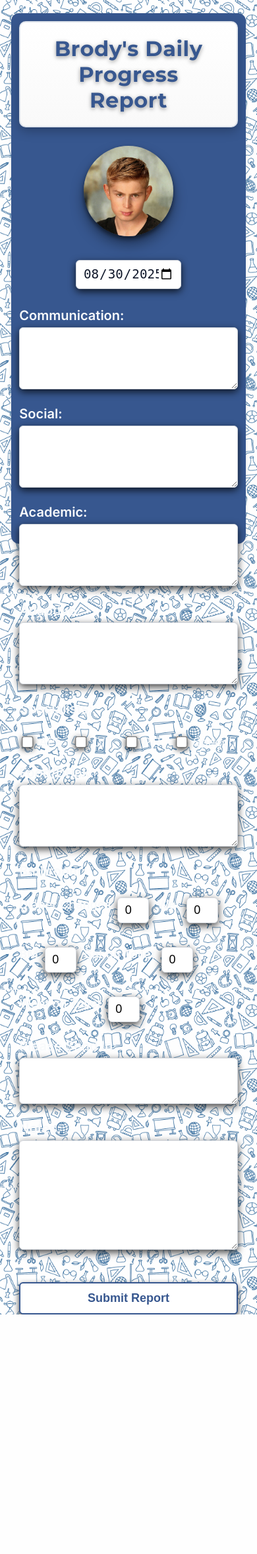
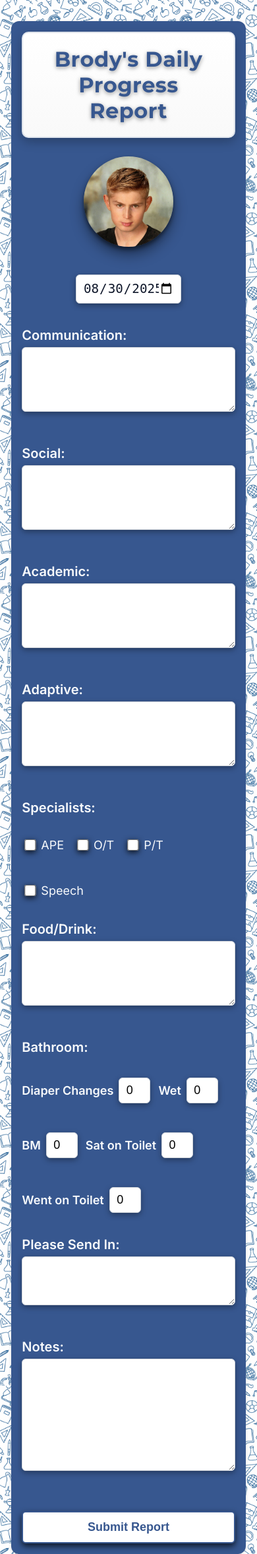
Before and after one commit to Brodymann/brodys-daily-reports, a PHP site: page / in a window 390 px wide. Shown: the whole page at 66% size. Before the commit the page ends 1992 px from the top, so only its background shows below. Run offline with PHP 8.4, Linux system fonts and the light colour scheme; data that the repository does not hold is empty.

Commit message:
style: Mobile-friendly labels + metric layout, lighter shadows

```diff
--- a/assets/css/style.css
+++ b/assets/css/style.css
@@ -7,7 +7,7 @@
   --muted: #6b7280;
   --surface: #ffffff;
   --radius: 10px;
-  --shadow: 0 2px 6px rgba(0,0,0,.75);  /* darker default shadow */
+  --shadow: 0 2px 6px rgba(0,0,0,.75);
 }
 
 *,
@@ -35,11 +35,15 @@ body {
   background-color: var(--container-blue);
   border-radius: var(--radius);
   box-shadow: var(--shadow);
+  color: #ffffff;
+  overflow: visible;
 }
 
-/* Title styling (general) */
+.container form { background: transparent; }
+
+/* ===== Title (general) ===== */
 .container h1 {
-  text-transform: uppercase;   /* ALL CAPS by default */
+  text-transform: uppercase;
   font-family: 'Montserrat', sans-serif;
   font-size: 2rem;
   font-weight: 700;
@@ -49,64 +53,63 @@ body {
   margin-bottom: 1.5rem;
   text-align: center;
 }
-.container > p {
-  text-align: center;
-  color: #ffffff;
-}
 
-.container form { background: transparent; }
+.container > p { text-align: center; color: #ffffff; }
 
-/* ===== Title inside its own styled white box ===== */
+/* ===== Title inside white box ===== */
 .title-box {
-  background: #ffffff;                             /* clean white */
+  background: linear-gradient(180deg, #ffffff 0%, #f9f9f9 100%);
   padding: 20px 28px;
   border-radius: 10px;
-  box-shadow: 0 6px 16px rgba(0,0,0,0.25);         /* stronger shadow */
+  box-shadow: 0 6px 16px rgba(0,0,0,0.25);
   text-align: center;
   margin-bottom: 28px;
-  border: 2px solid rgba(55, 87, 143, 0.15);       /* subtle blue border */
-  background: linear-gradient(180deg, #ffffff 0%, #f9f9f9 100%); /* light gradient */
+  border: 2px solid rgba(55, 87, 143, 0.15);
 }
 .title-box h1 {
-  text-transform: none;                            /* keep normal casing in the box */
+  text-transform: none;
   font-family: 'Montserrat', sans-serif;
   font-size: 2rem;
   font-weight: 700;
-  color: var(--container-blue);                    /* themed blue text */
+  color: var(--container-blue);
   margin: 0;
   letter-spacing: 0.5px;
 }
 
 /* ===== Typography & Controls ===== */
 label {
+  display: block;                   /* critical for mobile: stack inputs */
   font-family: 'Inter', sans-serif;
   font-weight: 600;
   font-size: 1.1rem;
   color: #f8fafc;
-  margin-top: 22px;     /* more space between fields */
-  margin-bottom: 10px;  /* base spacing */
+  margin-top: 22px;
+  margin-bottom: 10px;
 }
 
-/* EXTRA spacing for textarea sections only */
-label textarea { margin-top: 6px; }  /* gap between label text and box */
-textarea { margin-bottom: 20px; }     /* space after each textarea block */
+/* spacing for textarea sections */
+label textarea { margin-top: 6px; }
+textarea { margin-bottom: 20px; }
 
 .container > form > label {
   font-weight: 700;
   font-size: 1.25rem;
-  margin-top: 26px;      /* more separation for section headers */
+  margin-top: 26px;
   margin-bottom: 12px;
 }
 
+/* groups (checkbox rows, metric rows) */
 .group {
   display: flex;
   flex-wrap: wrap;
   gap: 16px;
   margin-top: 12px;
-  margin-bottom: 16px;   /* space below checkbox/metric groups */
+  margin-bottom: 16px;
 }
-
 .group label {
+  display: flex;                    /* keep label text + control on one line */
+  align-items: center;
+  gap: 8px;
   font-weight: 500;
   font-size: 1.125rem;
 }
@@ -118,7 +121,7 @@ textarea,
 select {
   width: 100%;
   padding: 14px 16px;
-  background: var(--surface);
+  background: var(--surface) !important;
   border: 1px solid #d1d5db;
   border-radius: 6px;
   color: var(--text);
@@ -155,38 +158,53 @@ button {
   cursor: pointer;
   font-weight: 600;
 }
-
 button:hover { filter: brightness(0.95); }
 button:active { transform: translateY(1px); }
 
+/* blue-container button style */
+.container button {
+  background: #ffffff;
+  color: var(--container-blue);
+  font-weight: 600;
+  border: 2px solid var(--container-blue);
+  border-radius: 6px;
+  padding: 12px 20px;
+  cursor: pointer;
+  transition: all 0.2s ease;
+  box-shadow: 0 4px 10px rgba(0,0,0,0.75);
+}
+.container button:hover {
+  background: var(--container-blue);
+  color: #ffffff;
+  box-shadow: 0 6px 14px rgba(0,0,0,0.75);
+}
+
 /* ===== Status boxes ===== */
 .success {
-  background: #ecfdf5;
+  background: rgba(16, 185, 129, 0.2);
   border: 1px solid #10b981;
-  color: #065f46;
+  color: #ffffff;
   padding: 10px;
   border-radius: 6px;
   margin: 14px 0;
 }
-
 .readonly {
-  background: #f9fafb;
-  border: 1px dashed #d1d5db;
+  background: rgba(255, 255, 255, 0.15);
+  border: 1px dashed rgba(255, 255, 255, 0.4);
   padding: 8px;
   border-radius: 6px;
-  color: var(--muted);
+  color: #ffffff;
 }
 
 /* ===== Checkboxes ===== */
 .group input[type="checkbox"] {
   transform: scale(1.35);
   transform-origin: left center;
-  margin-right: 8px;
+  margin-right: 4px;
   background: #fff;
   border-radius: 4px;
   box-shadow: 0 2px 6px rgba(0,0,0,0.75);
 }
-
 .group input[type="checkbox"]:focus-visible {
   outline: 2px solid rgba(37,99,235,.55);
   outline-offset: 2px;
@@ -195,16 +213,14 @@ button:active { transform: translateY(1px); }
 
 /* ===== Bathroom metrics ===== */
 .metric {
-  display: inline-flex;
+  display: flex;            /* not inline-flex -> better wrapping on mobile */
   align-items: center;
   gap: 10px;
 }
-
 .metric span {
   font-size: 1.125rem;
   font-weight: 600;
 }
-
 .bathroom-field {
   font-size: 1.2rem;
   padding: 8px 10px;
@@ -216,34 +232,38 @@ button:active { transform: translateY(1px); }
   box-shadow: 0 4px 12px rgba(0,0,0,0.75);
   transition: box-shadow .15s ease, border-color .15s ease;
 }
-
 .bathroom-field:focus {
   border-color: var(--brand-blue);
   box-shadow: 0 6px 14px rgba(0,0,0,0.75), 0 0 0 3px rgba(37, 99, 235, .25);
 }
 
-/* ===== Responsive (mobile) ===== */
+/* ===== Admin tables ===== */
+.table-wrap {
+  overflow-x: auto;
+  -webkit-overflow-scrolling: touch;
+}
+.table-wrap table { min-width: 880px; }
+
+/* ===== Responsive ===== */
 @media (max-width: 600px) {
   body {
     font-size: 16px;
     padding: 8px;
     background-size: 200px auto;
     min-height: 100dvh;
-    display: flex;
-    justify-content: center;
+    /* removed body flex-centering to prevent odd layout on phones */
   }
 
   .container {
     width: 100%;
     max-width: 95%;
-    margin: clamp(12px, 3vh, 24px) 0;
+    margin: clamp(12px, 3vh, 24px) auto;
     padding: 1rem;
+    border-radius: 12px;
+    box-shadow: 0 1px 5px rgba(0,0,0,.12);
   }
 
-  .two {
-    grid-template-columns: 1fr;
-    gap: 10px;
-  }
+  .two { grid-template-columns: 1fr; gap: 10px; }
 
   input[type="text"],
   input[type="date"],
@@ -251,6 +271,7 @@ button:active { transform: translateY(1px); }
   select {
     font-size: 16px;
     padding: 12px;
+    box-shadow: 0 3px 8px rgba(0,0,0,0.35);  /* lighter on mobile */
   }
 
   button {
@@ -260,107 +281,21 @@ button:active { transform: translateY(1px); }
   }
 
   .group.compact { gap: 12px; }
-  .metric { align-items: flex-start; }
+
   .bathroom-field {
     width: 48px;
     font-size: 1.125rem;
     padding: 8px;
-  }
-}
-
-/* ===== Container adjustments ===== */
-.container,
-main .container,
-main .content,
-main form {
-  background-color: var(--container-blue) !important;
-  border-radius: 10px;
-}
-
-input[type="text"],
-input[type="date"],
-textarea,
-select {
-  background: #fff !important;
-}
-
-fieldset,
-.section,
-card,
-panel {
-  background: transparent !important;
-  border: 0;
-}
-
-.container {
-  color: #ffffff;
-  overflow: visible;
-}
-
-.container button { color: #fff; }
-
-/* ===== Readonly + success tweaks ===== */
-.readonly {
-  background: rgba(255, 255, 255, 0.15);
-  border: 1px dashed rgba(255, 255, 255, 0.4);
-  color: #ffffff;
-}
-
-.success {
-  background: rgba(16, 185, 129, 0.2);
-  border: 1px solid #10b981;
-  color: #ffffff;
-}
-
-/* ===== Button styles ===== */
-.container button {
-  background: #ffffff;
-  color: var(--container-blue);
-  font-weight: 600;
-  border: 2px solid var(--container-blue);
-  border-radius: 6px;
-  padding: 12px 20px;
-  cursor: pointer;
-  transition: all 0.2s ease;
-  box-shadow: 0 4px 10px rgba(0,0,0,0.75);
-}
-
-.container button:hover {
-  background: var(--container-blue);
-  color: #ffffff;
-  box-shadow: 0 6px 14px rgba(0,0,0,0.75);
-}
-
-/* ===== Mobile polish ===== */
-@media (max-width: 640px) {
-  body { background-size: 200px auto; }
-
-  .container {
-    max-width: 95%;
-    width: 95%;
-    margin: 12px auto;
-    padding: 12px;
-    border-radius: 12px;
-    box-shadow: 0 1px 5px rgba(0,0,0,.12);
+    box-shadow: 0 3px 8px rgba(0,0,0,0.35);
   }
 
-  label { margin-top: 16px; margin-bottom: 8px; }
-  textarea { padding: 10px; }
-
+  /* Date row tweaks if used */
   .date-row { margin: 16px 0; }
   .date-row label { font-size: 1rem; }
   .date-row input[type="date"] {
     width: 140px;
     font-size: 1.1rem;
     padding: 6px 10px;
+    text-align: center;
   }
 }
-
-/* ===== Admin tables ===== */
-.table-wrap {
-  overflow-x: auto;
-  -webkit-overflow-scrolling: touch;
-}
-.table-wrap table {
-  min-width: 880px;
-}
```
